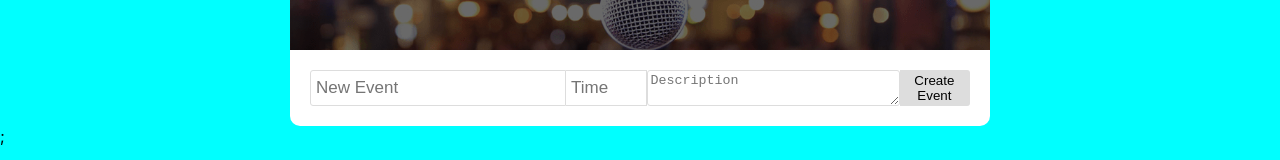
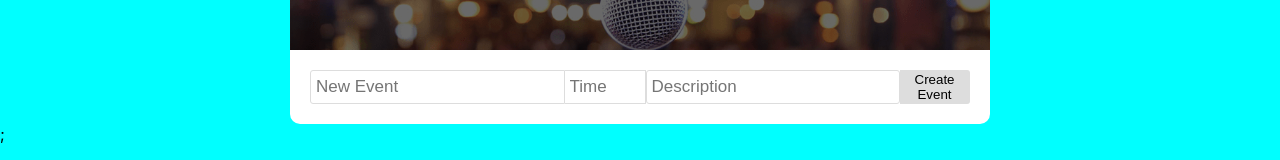
Before and after one commit to JakMcCarthy/EventsPage, a React (Create React App) app in the folder client/: page /tickets in a window 1280 px wide. Shown: the part 362-522 px from the top of the page. Built offline with nearby package versions, Linux system fonts and the light colour scheme; some icons are missing.

Commit message:
addevent fix description input box

```diff
--- a/client/src/components/AddEvent/AddEvent.js
+++ b/client/src/components/AddEvent/AddEvent.js
@@ -45,7 +45,7 @@ const AddEvent = () => {
                         <input className="eventField" value={event} type="text" onChange={(e) => setEvent(e.target.value)} placeholder="New Event" />
                         <input className="eventTime" value={time} type="text" onChange={(e) => setTime(e.target.value)} placeholder="Time" />
                         <br/>
-                        <textarea className="eventDescription" value={description} type="text" onChange={(e) => setDescription(e.target.value)} placeholder="Description" />
+                        <input className="eventDescription" value={description} type="text" onChange={(e) => setDescription(e.target.value)} placeholder="Description" />
                         <br/>
                         <button className="submitBtn">Create Event</button>
                     </form>
```
